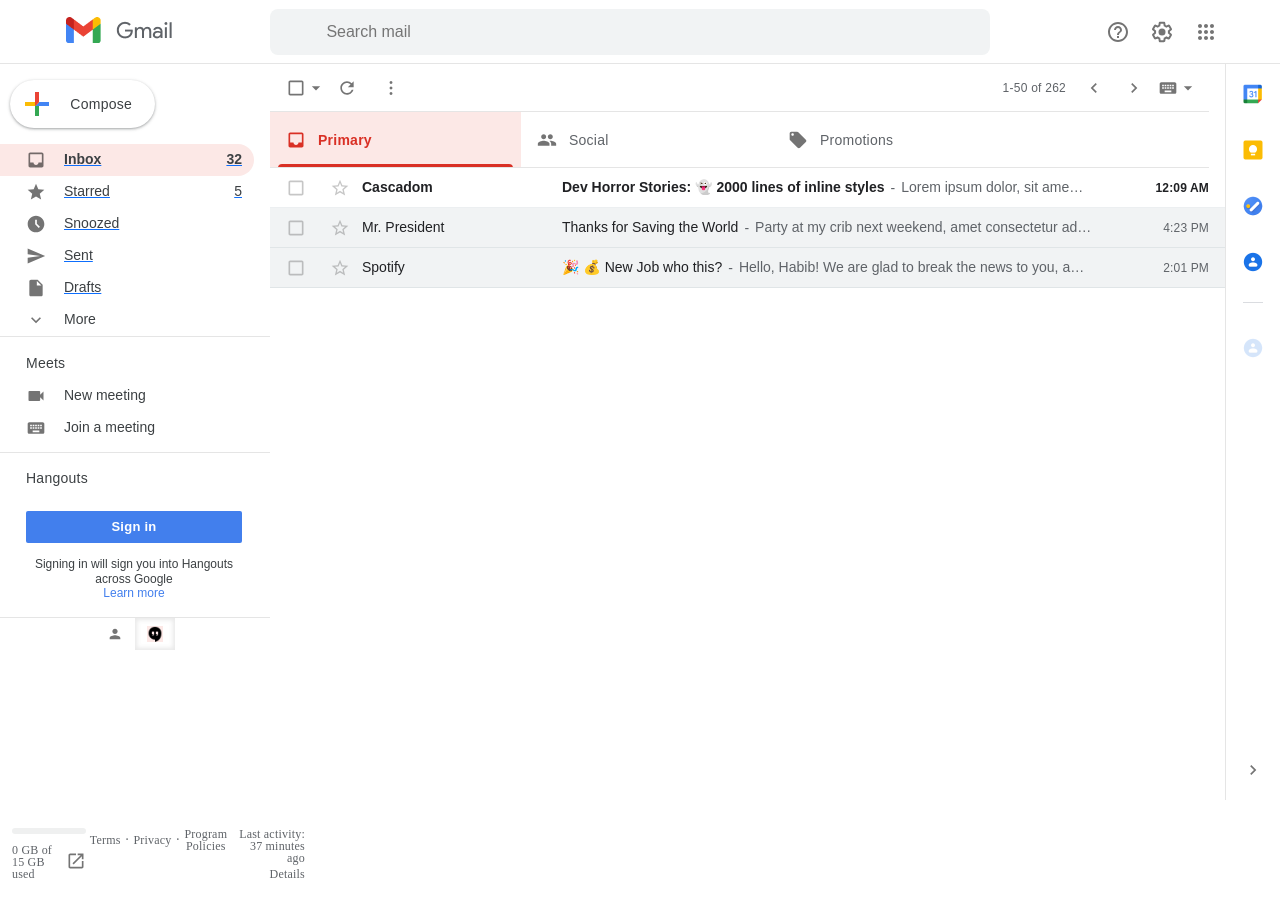
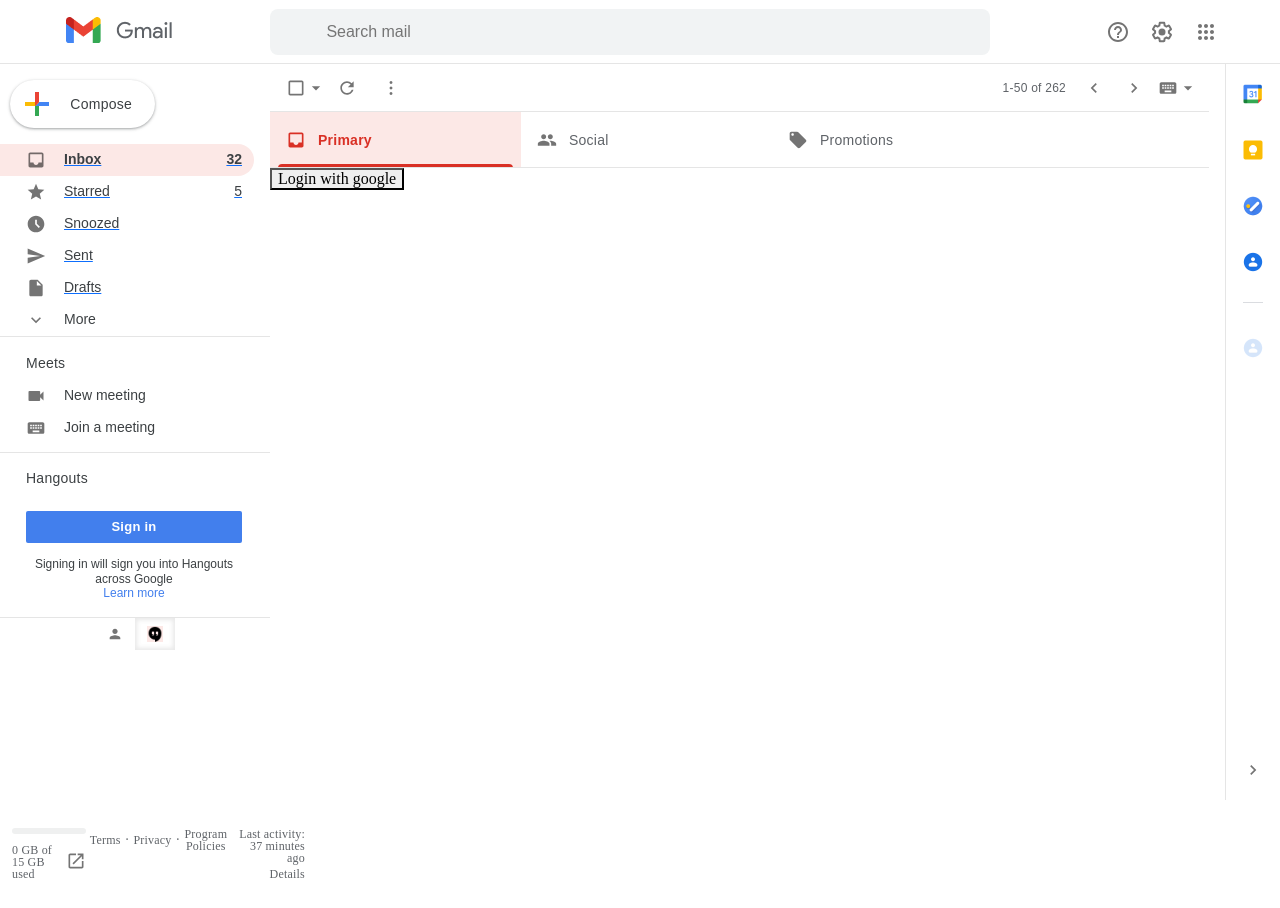
Before and after one commit to AmanRaSingh/AmanGmailClone, a React (Create React App) app: page / in a window 1280 px wide. Built offline with nearby package versions, Linux system fonts and the light colour scheme; a web font is replaced by a local one.

Commit message:
gmail fetch api

```diff
--- a/src/App.js
+++ b/src/App.js
@@ -14,12 +14,12 @@
         <Header />
         <Leftsidebar />
         <Routes>
-          <Route path="/" element={<Body params="inbox" />} />
+          <Route path="/" element={<Body params="" />} />
           <Route path="inbox" element={<Body params="inbox" />} />
           <Route path="sent" element={<Body params="sent" />} />
-          <Route path='draft' element={<Body params="draft" />} />
+          {/* <Route path='draft' element={<Body params="draft" />} />
           <Route path="snoozed" element={<Body params="snoozed" />} />
-          <Route path="starred" element ={ <Body params="starred"/>}/>
+          <Route path="starred" element ={ <Body params="starred"/>}/> */}
 
         </Routes>
 
--- a/src/Component/Body.jsx
+++ b/src/Component/Body.jsx
@@ -8,6 +8,7 @@
 import arrowdrop from './icons/arrow_drop_down_black_24dp.svg'
 import Inbox from './Inbox/Inbox'
 import Sent from './Sent/Sent'
+import Login from './Login'
 import Snoozed from './snoozed/Snoozed'
 import Draft from './snoozed/Draft/Draft'
 import Starred from './Starred'
@@ -15,24 +16,38 @@
 
 const Body = ({ params }) => {
   console.log(params)
+  let renderComponent = (component) => {
+    let data;
+    switch (component) {
+      case "inbox":
+        data = <Inbox />
+        break;
+      case "sent":
+        data = <Sent />
+        break;
+      default:
+        data = <Login />
+        break;
+    }
+    return data;
 
-  let message;
+  }
 
-  if (params === "sent") {
-    message = <Sent />
-  }
-  else if (params === "snoozed") {
-    message = <Snoozed />
-  }
-  else if (params === "draft") {
-    message = <Draft />
-  }
-  else if (params === "starred") {
-    message = <Starred />
-  }
-  else {
-    message = <Inbox />
-  }
+  // if (params === "sent") {
+  //   message = <Sent />
+  // }
+  // else if (params === "snoozed") {
+  //   message = <Snoozed />
+  // }
+  // else if (params === "draft") {
+  //   message = <Draft />
+  // }
+  // else if (params === "starred") {
+  //   message = <Starred />
+  // }
+  // else {
+  //   message = <Inbox />
+  // }
 
 
   return (
@@ -113,15 +128,13 @@
 
         </div>
         <div class="content">
+          {renderComponent(params)}
           {/* {params == "inbox"? <Inbox /> : <Starred />} */}
           {/* <Inbox />
           <Sent /> */}
           {/* <Snoozed /> */}
           {/* <Draft /> */}
 
-          {
-            message
-          }
         </div>
       </div>
     </section>
--- a/src/Component/Inbox/Inbox.jsx
+++ b/src/Component/Inbox/Inbox.jsx
@@ -20,8 +20,54 @@
 import delete3 from '../icons/delete_black_24dp.svg'
 import markas1 from '../icons/mark_as_unread_black_24dp.svg'
 import accesstime3 from '../icons/access_time_filled_black_24dp.svg'
+import { useEffect } from 'react'
+function Inbox() {
 
-function Inbox() {
+    useEffect(() => {
+        const url = window.location.href;
+        const token = url.match(/access_token=([^&]+)/);
+        localStorage.setItem("Token", token && token[1]);
+        getEmailData()
+    }, [])
+
+    const getEmailData = () => {
+        let token = localStorage.getItem("Token");
+        console.log("hello", token);
+        let url = "https://gmail.googleapis.com/gmail/v1/users/me/messages"
+        const options = {
+            method: 'GET',
+            headers: {
+                'Authorization': `Bearer ${token}`,
+                'Content-Type': 'application/json'
+            }
+        }
+        fetch(url, options)
+            .then(response => response.json())
+            .then(json => fetchMail(json.messages))
+            .catch(error => console.log('Error in fetching mails', error))
+    }
+    const fetchMail = (id) => {
+        console.log("message is in==", id)
+        // let id="18e28f8a1ea93a27";
+
+        let token = localStorage.getItem("Token")
+        const options = {
+            method: "GET",
+            headers: {
+                'Authorization': `Bearer ${token}`,
+                'Content-Type': `application/json`
+            }
+        }
+        for (let message_id of id.slice(0, 10)) {
+            console.log("message is===", message_id.id)
+            let url = `https://gmail.googleapis.com/gmail/v1/users/me/messages/${message_id.id}`;
+            fetch(url, options)
+                .then(response => response.json())
+                .then(json => console.log("mails data is", json))
+                .catch(error => console.log('Error in fetching mails', error))
+        }
+
+    }
     return (
         <>
             <div class="mail">
--- /dev/null
+++ b/src/Component/Login.jsx
@@ -0,0 +1,39 @@
+// import React from 'react'
+import { useState } from "react";
+export default function Login() {
+    const [accesstoken, setAccesstoken] = useState('')
+    const handlelogin = () => {
+        // console.log("handle login clicked")
+        const CLIENT_ID = "360117167880-nasot64b60aseko3ergmebi4il4be5ne.apps.googleusercontent.com";
+        const REDIRECT_URL = "http://localhost:3000/inbox";
+        // const SCOPE = "http://www.googleapis.com/auth/gmail.readonly"; //this line
+        //  show error
+        const SCOPE = "https://www.googleapis.com/auth/gmail.readonly ";
+        const AUTH_URL = `https://accounts.google.com/o/oauth2/v2/auth?client_id=${CLIENT_ID}&redirect_uri=${REDIRECT_URL}&scope=${SCOPE}&response_type=token`;
+        window.location.href = AUTH_URL
+    }
+    const getAccessToken = () => {
+
+    }
+
+    return (
+        <>
+            <div>
+                {accesstoken ? (
+                    <div>
+                        <h1>Access token otaines</h1>
+                        <p>Access Token:{accesstoken}</p>
+                    </div>) : (
+                    <>
+                        <button onClick={handlelogin}>Login with google</button>
+                        {/* <button onClick={() => getEmailData()}>get Email</button>
+                        <button onClick={() => fetchMail("18e55f97d37b4be1")}>Fetch Emails</button> */}
+                    </>
+                )
+                }
+            </div>
+
+
+        </>
+    )
+}
```
